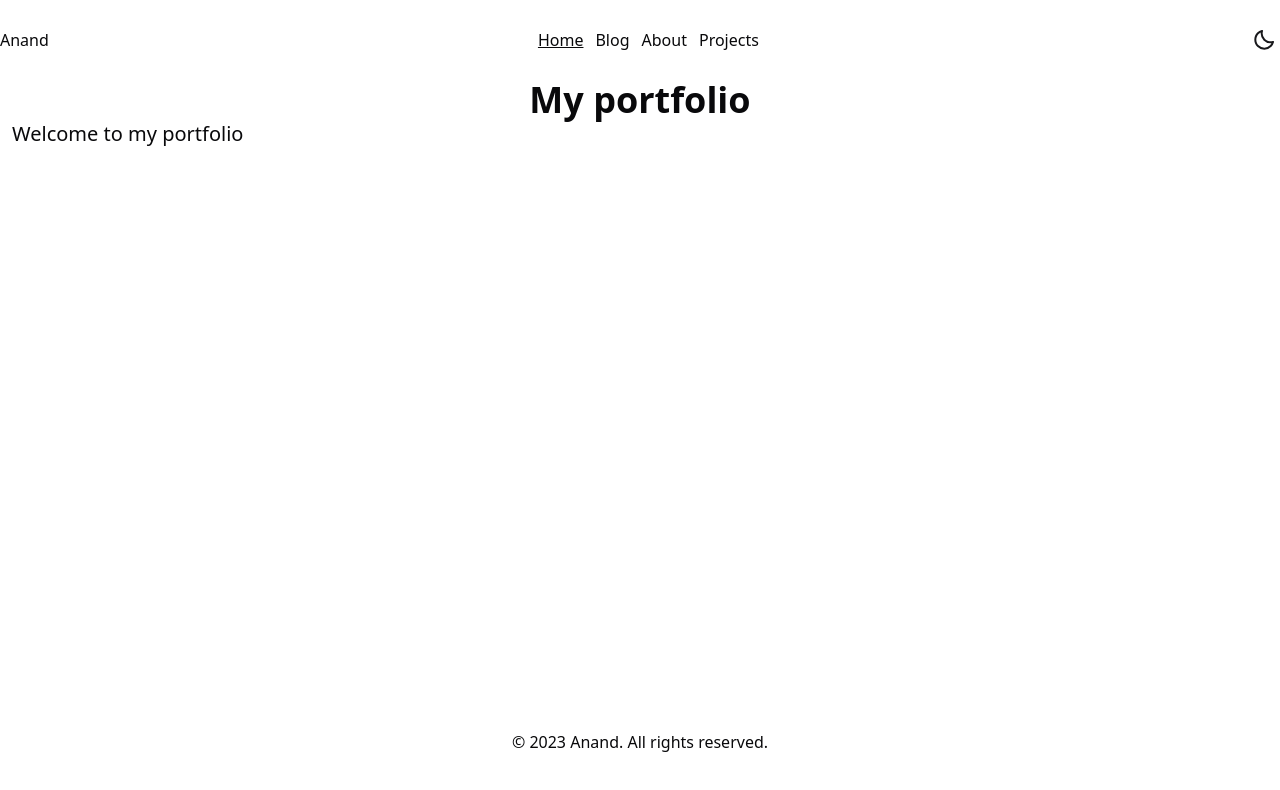
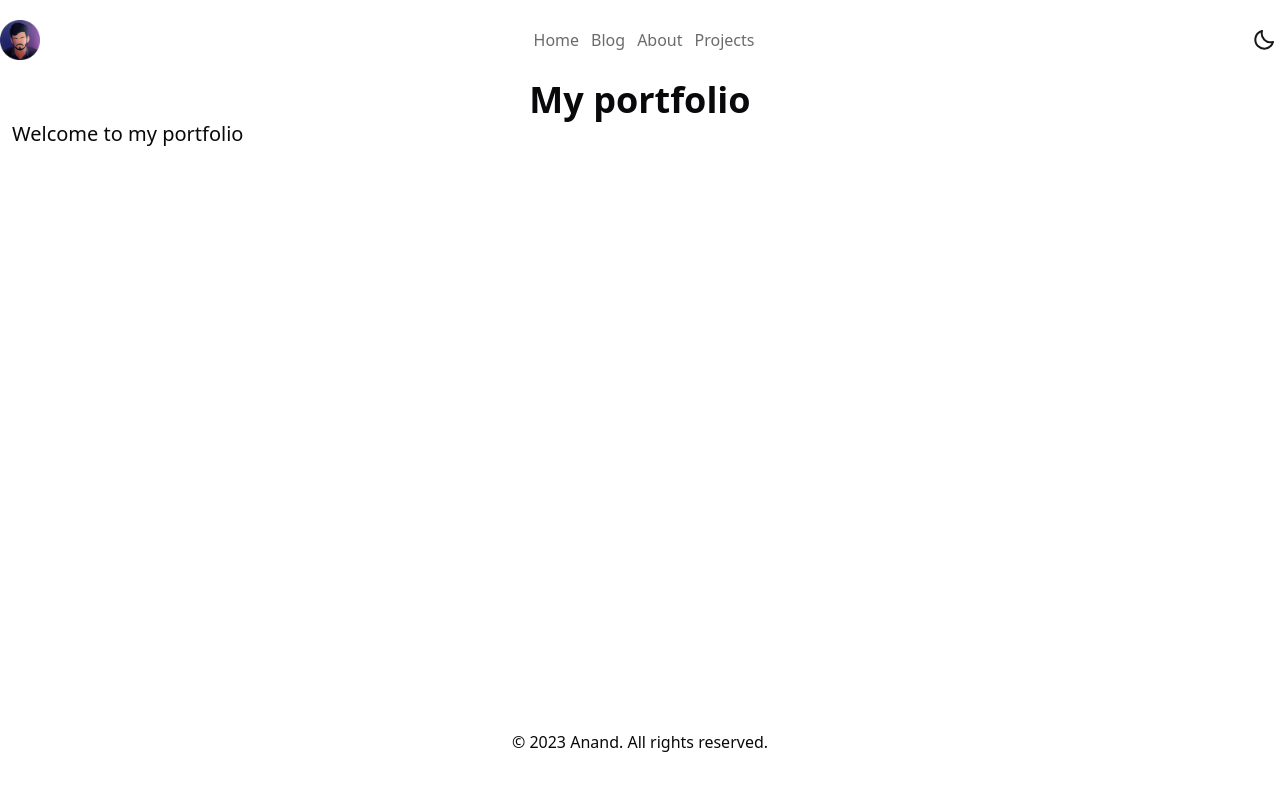
Before and after one commit to grace-anand/blog, an Astro site: page / in a window 1280 px wide. Built offline with nearby package versions, Linux system fonts and the light colour scheme; Astro itself is replaced by a stand-in of ours.

Commit message:
Added app logo and enables experimental image feature

```diff
--- a/astro.config.ts
+++ b/astro.config.ts
@@ -12,4 +12,7 @@ export default defineConfig({
 		remarkPlugins: [remarkCodeTitles],
 		shikiConfig: { theme: 'one-dark-pro' },
 	},
+	experimental: {
+		assets: true,
+	},
 });
--- a/src/components/navigation/header/HeaderLink.astro
+++ b/src/components/navigation/header/HeaderLink.astro
@@ -9,6 +9,6 @@ const { pathname } = Astro.url;
 const isActive = href === pathname || href === pathname.replace(/\/$/, '');
 ---
 
-<a href={href} class:list={[className, { 'underline': isActive }]} {...props}>
+<a href={href} class=`hover:text-foreground/80 text-foreground/60 ${className}` class:list={[{ 'text-foreground/100': isActive }]} {...props}>
 	<slot />
 </a>
--- a/src/components/navigation/header/index.astro
+++ b/src/components/navigation/header/index.astro
@@ -2,9 +2,12 @@
 import HeaderLink from './HeaderLink.astro';
 import ThemeToggler from './ThemeToggler';
 import { LINKS } from '../../../consts';
+import logo from '~/assets/logo.png';
 ---
 <header class="flex h-20 max-w-7xl justify-between m-auto items-center">
-	<h2>Anand</h2>
+	<a href="/">
+		<img src={logo.src} alt="Logo" height={logo.height/20} width={logo.width/20}/>
+	</a>
 	<nav class="flex gap-3">
 		{LINKS.map((link) => (
 			<HeaderLink href={link.href}>{link.text}</HeaderLink>
--- a/src/env.d.ts
+++ b/src/env.d.ts
@@ -1,3 +1,3 @@
 /// <reference path="../.astro/types.d.ts" />
-/// <reference types="astro/client" />
+/// <reference types="astro/client-image" />
 declare module 'remark-code-titles';
```
Also changed, not shown: src/assets/logo.png (added).
